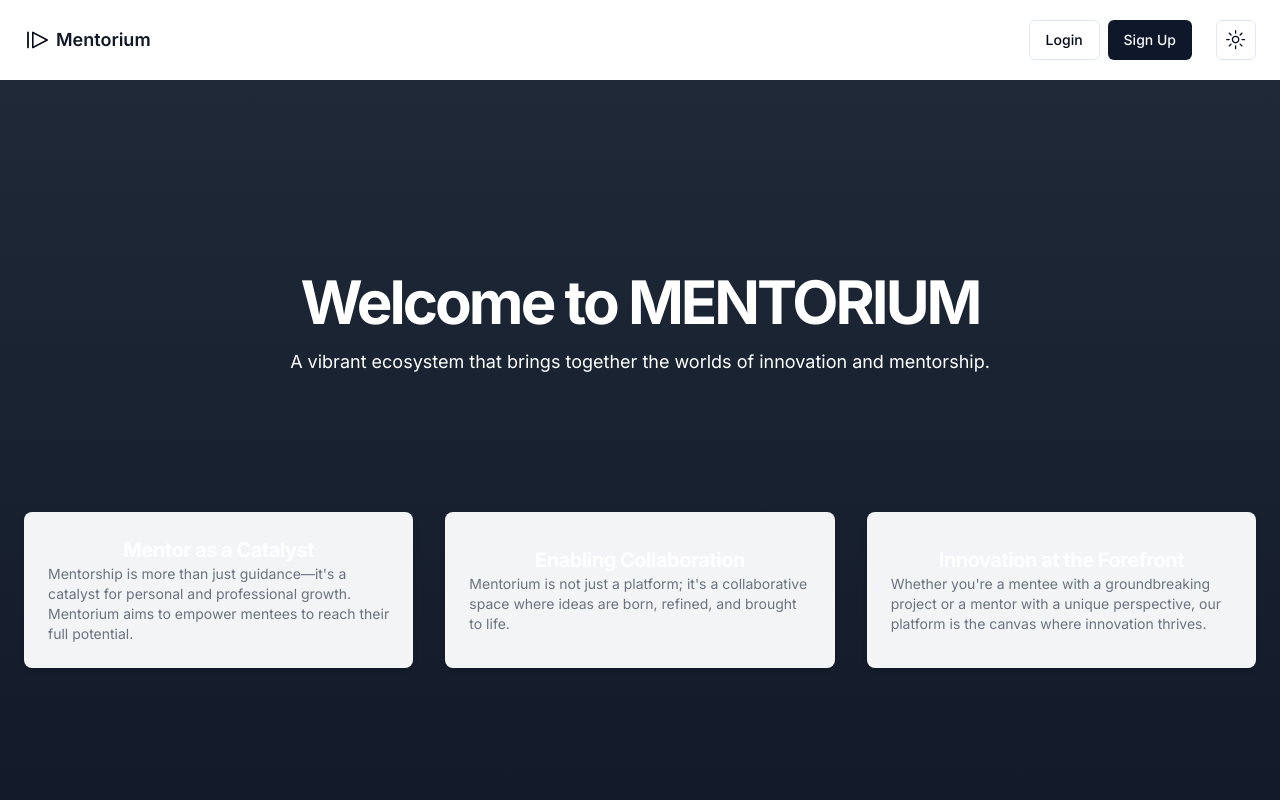
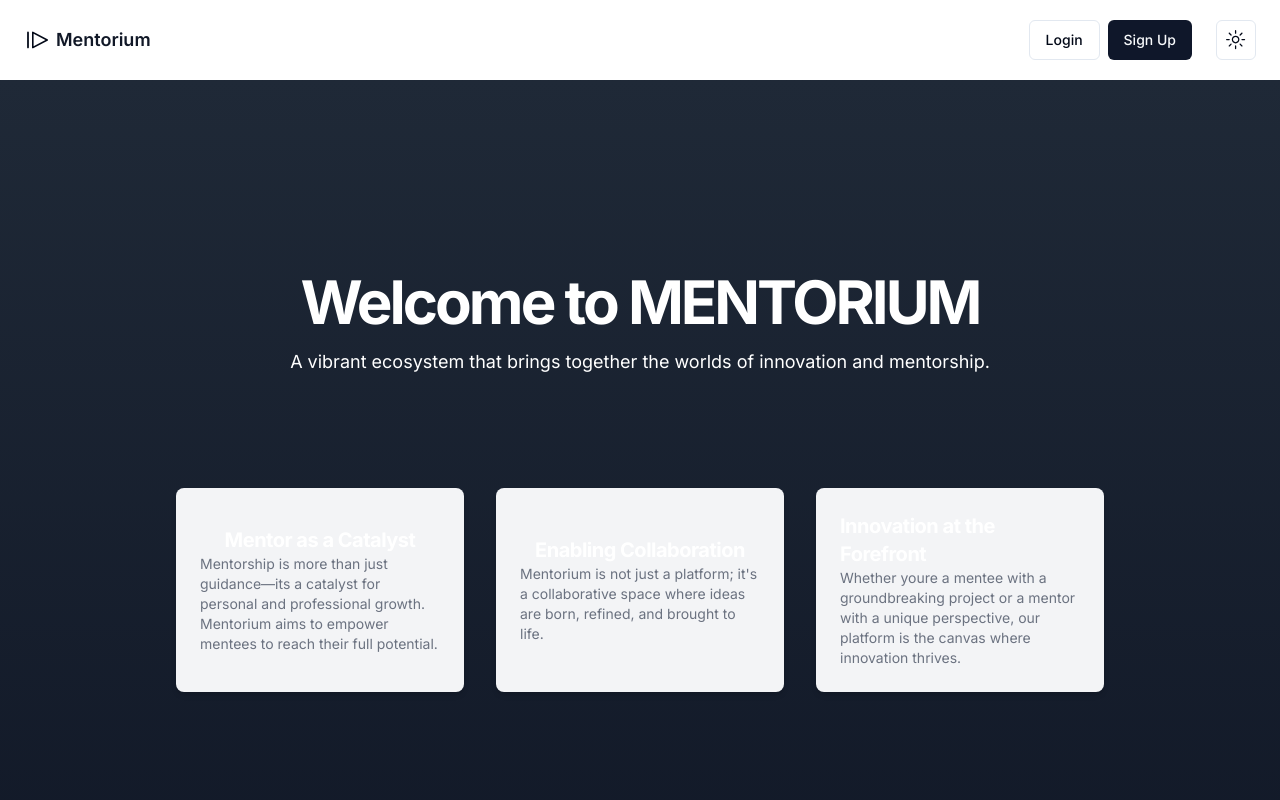
Before and after one commit to lunchspider/mentorium, a Next.js app: page / in a window 1280 px wide. Shown: the top 800 px of the page. Built offline with nearby package versions, Linux system fonts and the light colour scheme; no server answers.

Commit message:
feat:add

```diff
--- a/src/app/page.tsx
+++ b/src/app/page.tsx
@@ -16,15 +16,25 @@ export default function Home() {
               Welcome to MENTORIUM
             </h1>
             <p className="mx-auto max-w-[700px] mt-4 text-lg">
-              A vibrant ecosystem that brings together the worlds of innovation and mentorship.
+              A vibrant ecosystem that brings together the worlds of innovation
+              and mentorship.
             </p>
           </div>
         </div>
         <div className="flex flex-col items-center justify-center py-8">
-          <div className="grid grid-cols-1 gap-8 p-6 md:grid-cols-2 lg:grid-cols-3">
-            <ShowcaseProject />
-            <Showcase2Project />
-            <Showcase3Project />
+          <div className="grid grid-cols-1 gap-8 px-44 md:grid-cols-2 lg:grid-cols-3">
+            <ShowcaseProject
+              title="Mentor as a Catalyst"
+              description="Mentorship is more than just guidance—its a catalyst for personal and professional growth. Mentorium aims to empower mentees to reach their full potential."
+            />
+            <ShowcaseProject
+              title="Enabling Collaboration"
+              description="Mentorium is not just a platform; it's a collaborative space where ideas are born, refined, and brought to life."
+            />
+            <ShowcaseProject
+              title="Innovation at the Forefront"
+              description="Whether youre a mentee with a groundbreaking project or a mentor with a unique perspective, our platform is the canvas where innovation thrives."
+            />
           </div>
         </div>
       </section>
--- a/src/components/AddProject.tsx
+++ b/src/components/AddProject.tsx
@@ -84,7 +84,7 @@ export function AddProject() {
           <DialogHeader>
             <DialogTitle>Add A Project</DialogTitle>
             <DialogDescription>
-              A project can be anything from a new product to a new feature.
+              Add up your project to get mentored.
             </DialogDescription>
           </DialogHeader>
           <Form {...form}>
@@ -105,7 +105,7 @@ export function AddProject() {
                   <Label htmlFor="category">Category</Label>
                   <Select>
                     <SelectTrigger id="category">
-                      <SelectValue placeholder="Select" />
+                      <SelectValue placeholder="Progress Category" />
                     </SelectTrigger>
                     <SelectContent position="popper">
                       <SelectItem value="ideation">Ideation</SelectItem>
--- a/src/components/Showcase.tsx
+++ b/src/components/Showcase.tsx
@@ -1,11 +1,14 @@
-export default function ShowcaseProject() {
+export default function ShowcaseProject({
+  title,
+  description,
+}: {
+  title: string;
+  description: string;
+}) {
   return (
     <div className="flex flex-col items-center justify-center p-6 bg-gray-100 rounded-lg shadow-md dark:bg-gray-800">
-      <h3 className="text-xl font-bold tracking-tight">Mentor as a Catalyst</h3>
-      <h1> </h1>
-      <p className="text-sm text-gray-500 dark:text-gray-400">
-         Mentorship is more than just guidance—it's a catalyst for personal and professional growth. Mentorium aims to empower mentees to reach their full potential.
-      </p>
+      <h3 className="text-xl font-bold tracking-tight">{title}</h3>
+      <p className="text-sm text-gray-500 dark:text-gray-400">{description}</p>
     </div>
   );
 }
--- a/src/components/Showcase2.tsx
+++ /dev/null
@@ -1,13 +0,0 @@
-export default function Showcase2Project() {
-    return (
-      <div className="flex flex-col items-center justify-center p-6 bg-gray-100 rounded-lg shadow-md dark:bg-gray-800">
-        <h2 className="text-xl font-bold tracking-tight">Enabling Collaboration</h2>
-        <h1> </h1>
-        <p className="text-sm text-gray-500 dark:text-gray-400">
-        Mentorium is not just a platform; it's a collaborative space where ideas are born, refined, and brought to life.
-
-
-        </p>
-      </div>
-    );
-  }
--- a/src/components/Showcase3.tsx
+++ /dev/null
@@ -1,12 +0,0 @@
-export default function Showcase3Project() {
-    return (
-      <div className="flex flex-col items-center justify-center p-6 bg-gray-100 rounded-lg shadow-md dark:bg-gray-800">
-        <h2 className="text-xl font-bold tracking-tight">Innovation at the Forefront</h2>
-        <h1>  </h1>
-        <p className="text-sm text-gray-500 dark:text-gray-400">
-        Whether you're a mentee with a groundbreaking project or a mentor with a unique perspective, our platform is the canvas where innovation thrives.
-
-        </p>
-      </div>
-    );
-  }
```
